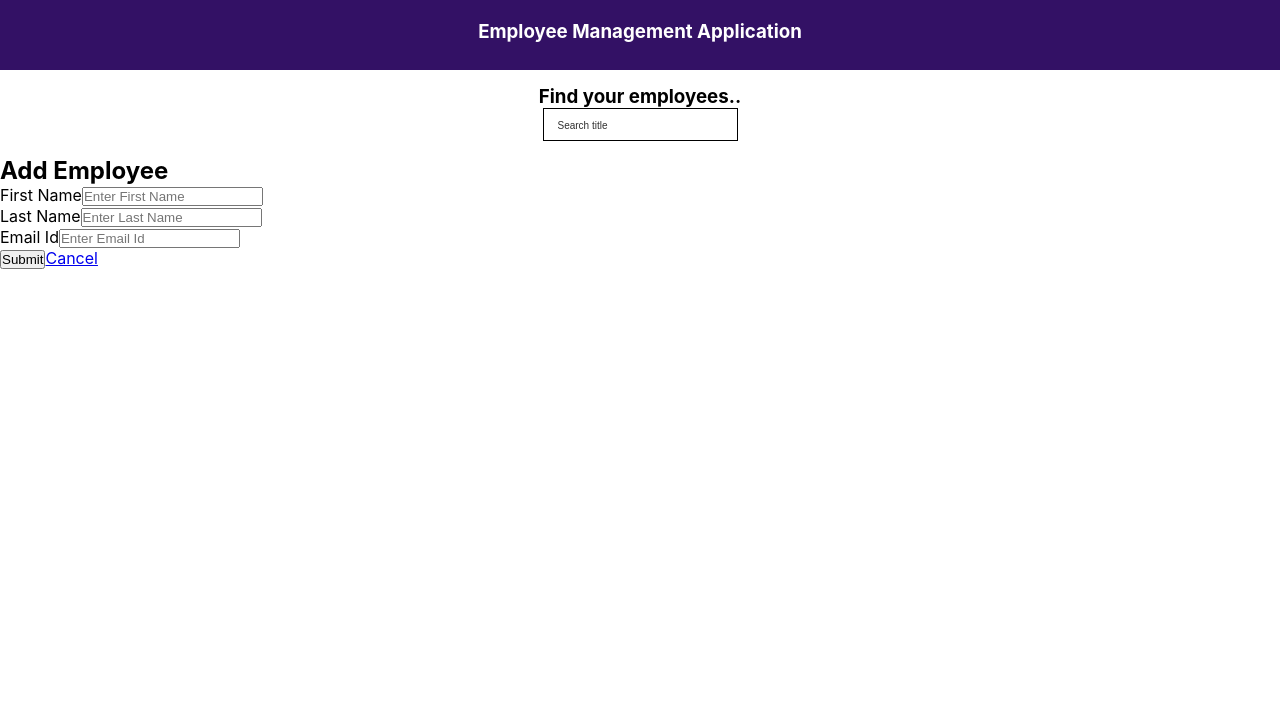
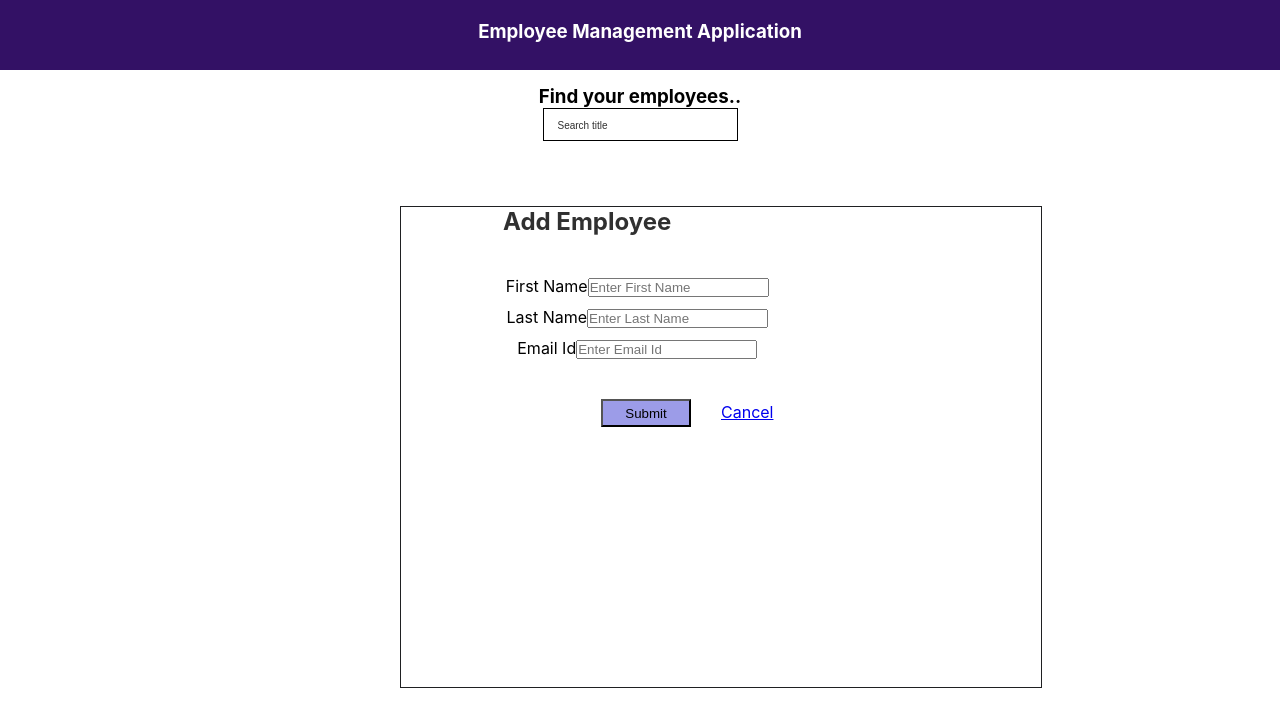
Before and after one commit to moni0012/full-stack-project, a React (Create React App) app in the folder courseology-frontend/: page /add-employee in a window 1280 px wide. Shown: the top 726 px of the page. Built offline with nearby package versions, Linux system fonts and the light colour scheme; no server answers.

Commit message:
form part

```diff
--- a/courseology-frontend/src/assets/sass/_variables.scss
+++ b/courseology-frontend/src/assets/sass/_variables.scss
@@ -9,9 +9,13 @@
 $font-poppins: Poppins;
 
 $color-violet: #331165;
+$color-submit: rgb(156, 156, 232);
 $color-white: #ffffff;
 $font-color-black: #303030;
 $color-dark-grey: #455163;
+$color-yellow: #fab700;
+$color-light-grey :#1f2022;
+$color-very-light-grey: #f8fafb;
 
 $font-size-S: 10px;
 $font-size-M: 20px;
--- a/courseology-frontend/src/components/AddEmployee/AddEmployee.jsx
+++ b/courseology-frontend/src/components/AddEmployee/AddEmployee.jsx
@@ -1,6 +1,7 @@
 import React, { useState, useEffect } from "react";
 import { Link, useParams } from "react-router-dom";
 import EmployeeServices from "../EmployeeServices/EmployeeServices";
+import "./AddEmployee.scss";
 
 const AddEmployee = () => {
   const [firstName, setFirstName] = useState("");
@@ -52,13 +53,13 @@ const AddEmployee = () => {
 
   return (
     <div>
-      <div className="container">
-        <div className="row">
+      <div className="employee">
+        <div className="employee__information">
           <div>
             {title()}
-            <div className="body">
+            <div className="employee__information--details">
               <form>
-                <div>
+                <div className="employee__information--fName">
                   <label>First Name</label>
                   <input
                     type="text"
@@ -69,7 +70,7 @@ const AddEmployee = () => {
                   ></input>
                 </div>
 
-                <div>
+                <div className="employee__information--lName">
                   <label>Last Name</label>
                   <input
                     type="text"
@@ -80,7 +81,7 @@ const AddEmployee = () => {
                   ></input>
                 </div>
 
-                <div>
+                <div className="employee__information--emailId">
                   <label>Email Id</label>
                   <input
                     type="text"
@@ -92,6 +93,7 @@ const AddEmployee = () => {
                 </div>
 
                 <button
+                  className="employee__information--bSubmit"
                   onClick={(e) => {
                     saveOrUpdateEmployee(e);
                   }}
@@ -99,7 +101,12 @@ const AddEmployee = () => {
                   Submit
                 </button>
 
-                <Link to="/employees">Cancel</Link>
+                <Link
+                  to="/employees"
+                  className="employee__information--bCancel"
+                >
+                  Cancel
+                </Link>
               </form>
             </div>
           </div>
--- a/courseology-frontend/src/components/AddEmployee/AddEmployee.scss
+++ b/courseology-frontend/src/components/AddEmployee/AddEmployee.scss
@@ -0,0 +1,47 @@
+@use "../../assets/sass/_variables.scss" as *;
+
+.employee {
+  border: 3px solid $color-very-light-grey;
+  height: 60vh;
+  width: 80vh;
+  margin-top: 50px;
+  margin-left: 400px;
+  text-align: center;
+  border: 1px solid $color-light-grey;
+
+  &__information {
+    display: flex;
+
+    &--fName {
+      margin-left: 100px;
+      margin-bottom: 10px;
+      font: $font-poppins;
+    }
+
+    &--lName {
+      margin-left: 100px;
+      font: $font-poppins;
+      margin-bottom: 10px;
+    }
+    &--emailId {
+      margin-left: 100px;
+      font: $font-poppins;
+      margin-bottom: 10px;
+    }
+
+    &--bSubmit {
+      background-color: $color-submit;
+      margin-left: 200px;
+      margin-top: 30px;
+      width: 90px;
+      height: 28px;
+      margin-right: 30px;
+    }
+  }
+}
+
+h2 {
+  color: $font-color-black;
+  text-align: center;
+  margin-bottom: 40px;
+}
--- a/courseology-frontend/src/components/EmployeeList/EmployeeList.jsx
+++ b/courseology-frontend/src/components/EmployeeList/EmployeeList.jsx
@@ -1,5 +1,6 @@
 import React, { useEffect, useState } from "react";
 import { Link } from "react-router-dom";
+import "./EmployeeList.scss";
 import EmployeeServices from "../EmployeeServices/EmployeeServices";
 
 const EmployeeList = () => {
@@ -32,27 +33,32 @@ const EmployeeList = () => {
   };
 
   return (
-    <div className="container">
-      <Link to="/add-employee">Add Employee</Link>
-      <table className="table table-bordered table-striped">
+    <div className="employees">
+      <Link to="/add-employee" className="employees__table--add">
+        Add Employee
+      </Link>
+      <table className="employees__table">
         <thead>
-          <th>Employee Id</th>
-          <th>Employee First Name</th>
-          <th>Employee Last Name</th>
-          <th>Employee Email Id</th>
-          <th>Actions</th>
+          <th className="employees__table--id">Employee Id</th>
+          <th className="employees__table--fName">Employee First Name</th>
+          <th className="employees__table--lName">Employee Last Name</th>
+          <th className="employees__table--emailId">Employee Email Id</th>
+          <th className="employees__table--action">Actions</th>
         </thead>
 
         <tbody>
           {employees.map((employee) => (
             <tr key={employee.id}>
-              <td>{employee.id}</td>
-              <td>{employee.firstName}</td>
-              <td>{employee.lastName}</td>
-              <td>{employee.emailId}</td>
+              <td className="employees__table--eid">{employee.id}</td>
+              <td className="employees__table--fn">{employee.firstName}</td>
+              <td className="employees__table--ln">{employee.lastName}</td>
+              <td className="employees__table--emails">{employee.emailId}</td>
               <td>
                 <Link to={`/edit-employee/${employee.id}`}>Update</Link>
-                <button onClick={() => deleteEmployee(employee.id)}>
+                <button
+                  className="employees__table--delete"
+                  onClick={() => deleteEmployee(employee.id)}
+                >
                   Delete
                 </button>
               </td>
--- a/courseology-frontend/src/components/EmployeeList/EmployeeList.scss
+++ b/courseology-frontend/src/components/EmployeeList/EmployeeList.scss
@@ -1,15 +1,83 @@
-// @use "../../assets/sass/variables" as *;
-// .searchResult {
-//   padding: 30px 30px 0 30px;
-//   color: $color-violet;
-// }
-// .employeeSelection {
-//   display: grid;
-//   grid-template-columns: 1fr 1fr 1fr 1fr;
-//   padding: 0 30px;
-//   gap: 22px;
-// }
-// .employeeCard {
-//   background-color: rgb(206, 198, 198);
-//   padding: 0 10px;
-// }
+@use "../../assets/sass/_variables.scss" as *;
+
+.employees {
+  border: 1px solid $color-dark-grey;
+
+  &__table {
+    border: 1px solid $color-yellow;
+    margin-left: 200px;
+    margin-top: 30px;
+    align-content: center;
+
+    &--id {
+      height: 10px;
+      background-color: $color-violet;
+      text-align: center;
+      font: $font-size-L;
+      padding: 20px 30px;
+      color: $color-white;
+    }
+
+    &--fName {
+      height: 10px;
+      background-color: $color-violet;
+      text-align: center;
+      font: $font-size-L;
+      padding: 20px 30px;
+      color: $color-white;
+    }
+
+    &--lName {
+      height: 10px;
+      background-color: $color-violet;
+      text-align: center;
+      font: $font-size-L;
+      padding: 20px 30px;
+      color: $color-white;
+    }
+
+    &--emailId {
+      height: 10px;
+      background-color: $color-violet;
+      text-align: center;
+      font: $font-size-L;
+      padding: 20px 30px;
+      color: $color-white;
+    }
+
+    &--action {
+      height: 10px;
+      background-color: $color-violet;
+      text-align: center;
+      font: $font-size-L;
+      padding: 20px 30px;
+      color: $color-white;
+      text-align: center;
+      border: 1px solid $color-light-grey;
+    }
+
+    &--eid {
+      text-align: center;
+      border: 1px solid $color-light-grey;
+    }
+
+    &--fn {
+      text-align: center;
+      border: 1px solid $color-light-grey;
+    }
+    &--ln {
+      text-align: center;
+      border: 1px solid $color-light-grey;
+    }
+    &--emails {
+      text-align: center;
+      border: 1px solid $color-light-grey;
+    }
+
+    &--delete {
+      background-color: $color-submit;
+      margin-left: 10px;
+      width: 50px;
+    }
+  }
+}
```
